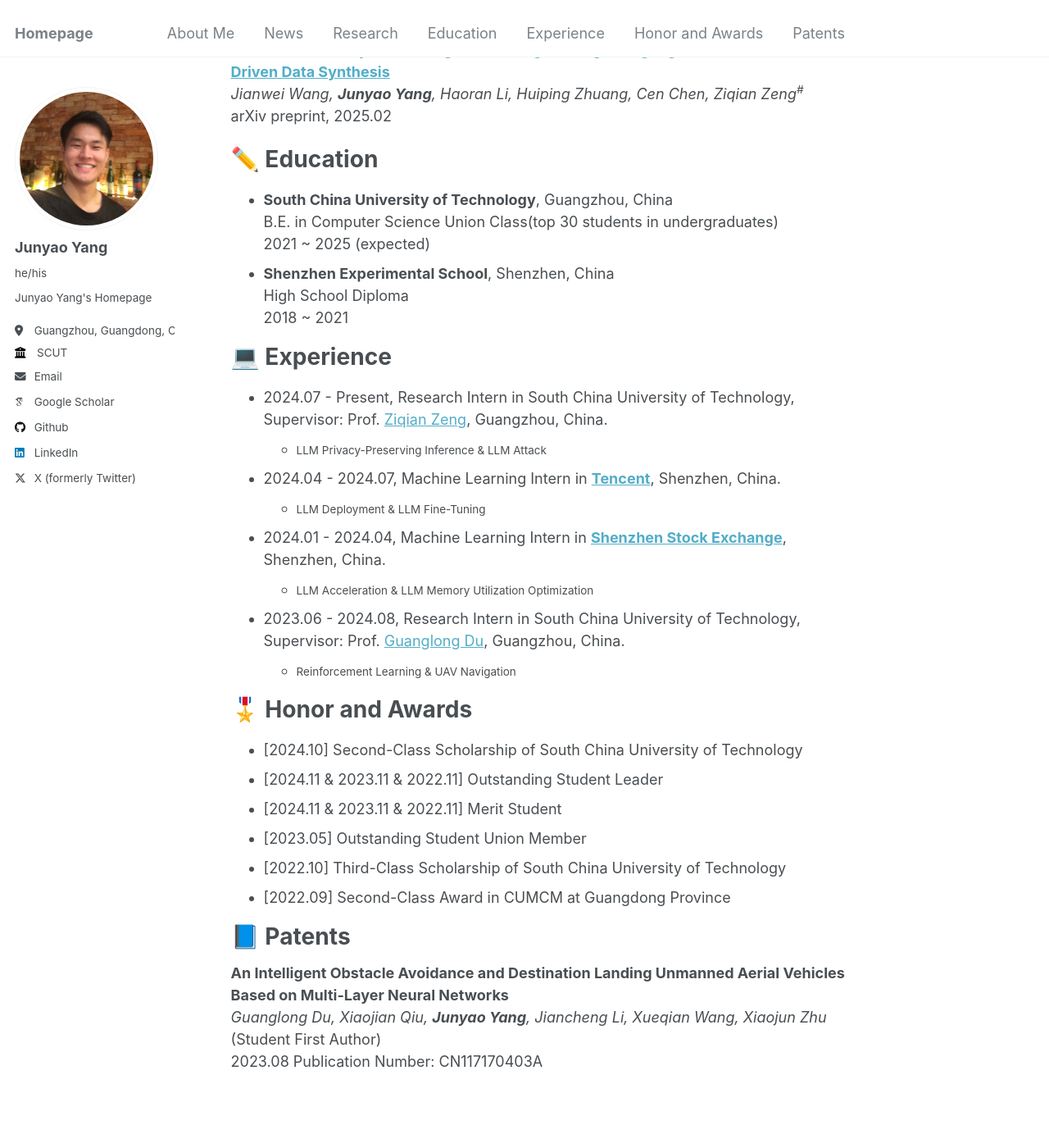
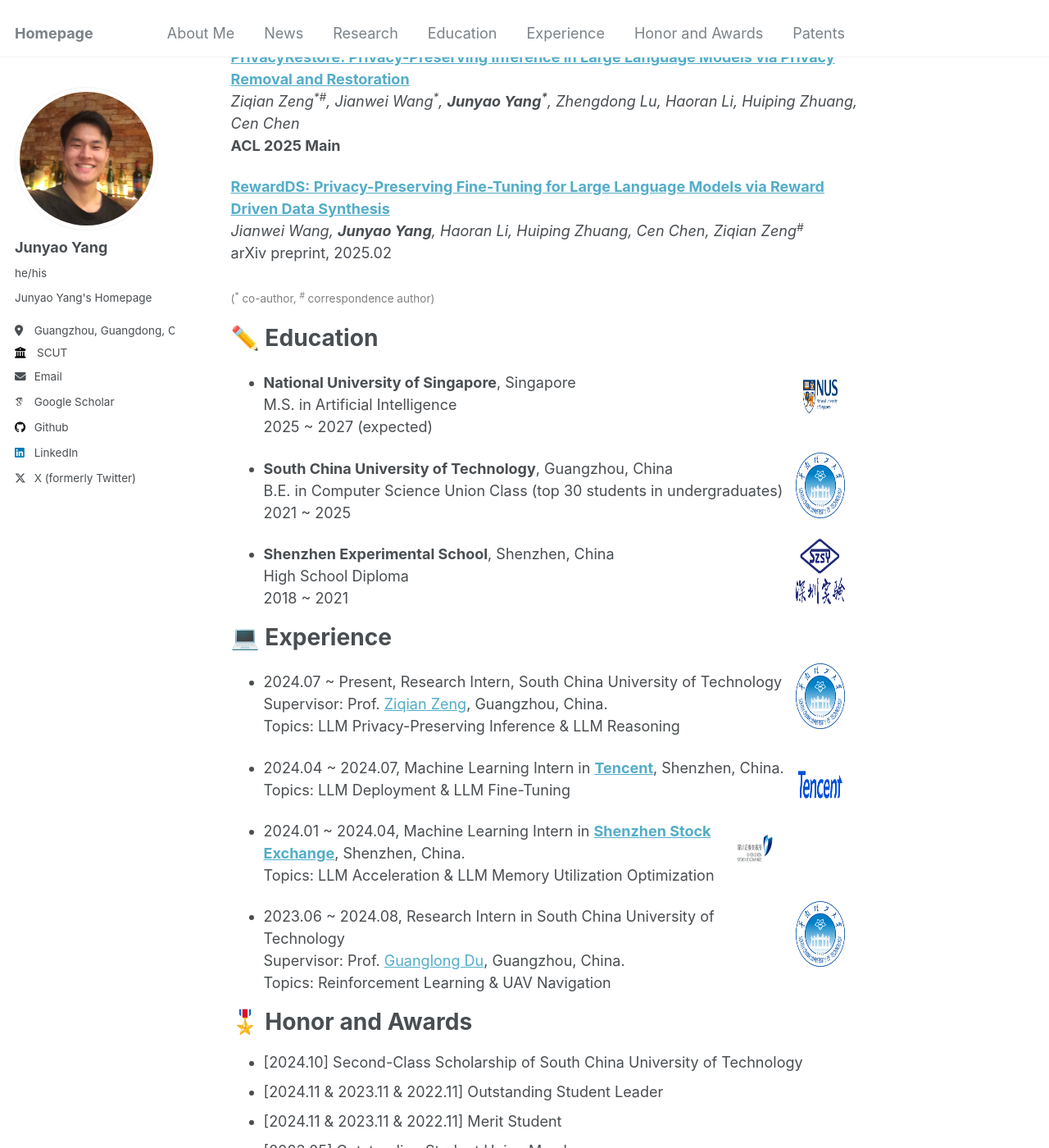
Before and after one commit to jyyang26/jyyang26.github.io, a Jekyll site: the page built from _pages/about.md, in a window 1280 px wide and 1400 px high, scrolled down 1324 px. Shown: the whole window at 82% size. Built offline with Jekyll 4.4.1, drawn with Linux system fonts in a browser that asks for light colours; some web fonts are replaced; some of the changed text lies outside the part shown.

Commit message:
Update about.md

```diff
--- a/_pages/about.md
+++ b/_pages/about.md
@@ -7,7 +7,7 @@
   - /about.html
 ---
 
-👋 Hi there, my name is Junyao Yang. I am a final-year undergraduate student in Computer Science at the School of Computer Science & Engineering, South China University of Technology (SCUT). I am also an incoming graduate student at the School of Computing, National University of Singapore(NUS), where I will be pursuing a specialization in Artificial Intelligence. My research interests lie in **Natural Language Processing** and **Language Models**. Here is my **[CV](https://drive.google.com/file/d/17UEE4NB9HbyNba8TwQ5oO3y3Tu7hwhZm/view?usp=sharing)**.
+👋 Hi there, my name is Junyao Yang. I am a final-year undergraduate student in Computer Science at the School of Computer Science & Engineering, South China University of Technology (SCUT). I am also an incoming graduate student at the School of Computing, National University of Singapore (NUS), where I will be pursuing a specialization in Artificial Intelligence. My research interests lie in **Natural Language Processing** and **Language Models**. Here is my **[CV](https://drive.google.com/file/d/17UEE4NB9HbyNba8TwQ5oO3y3Tu7hwhZm/view?usp=sharing)**.
 
 My research story revolves around **the Underlying Principles and Understanding of LLMs**, particularly focusing on how to enhance the **"Reliability"** and **"Safety"** of LLM-generated information, which connects to related areas such as **LLM Privacy** [**[PrivacyRestore](https://arxiv.org/abs/2406.01394)**, **[RewardDS](https://arxiv.org/abs/2502.18517)**], **Knowledge Editing** [In Progress] and **Malicious Attacks** [**[PrivacyRestore](https://arxiv.org/abs/2406.01394)**], of LLMs and so on:
 
@@ -19,8 +19,10 @@
 
 <!-- - [2025.02] **RewardDS** is available now! Check our work **[here](https://arxiv.org/abs/2502.18517)**! -->
 <!-- - [2024.10] **PrivactRestore** is available now! Check our work **[here](https://arxiv.org/abs/2406.01394)**! -->
+ <!--  a novel merging framework that integrates domain-specific LLMs with long Chain-of-Thought (CoT) capability while maintaining performance in their original domain! -->
 
 # 🔥 News
+- [2025.05] 🚀🚀 Check out my latest work: RCP-Merging! The paper and code will be available soon.
 - [2025.05] 🎉🎉 Successfully passed my undergraduate thesis defense!
 - [2025.05] 🎉🎉 My first Co-First-Author paper **[PrivacyRestore](https://arxiv.org/abs/2406.01394)** has been accepted to **ACL 2025 Main**! Deeply grateful to my mentor Ziqian and collaborator Jianwei! See you in Vienna!
 - [2025.02] 🚀🚀 Please check our newest papers: **[RewardDS](https://arxiv.org/abs/2502.18517)** and **[PrivacyRestore](https://arxiv.org/abs/2406.01394)**! Thanks to the help of other collaborators.
@@ -31,34 +33,70 @@
 - [2024.03] I spent a wonderful time at ShenZhen Stock Exchange as a machine learning intern!
 
 # 🧐 Research
+
+**RCP-Merging: Merging Long Chain-of-Thought Models with Domain-Specific Models by Considering Reasoning Capability as Prior**<br>
+***Junyao Yang**, Jianwei Wang, Huiping Zhuang, Cen Chen, Ziqian Zeng<sup>\#</sup>*<br>
+arXiv preprint, 2025.08 <br>
+
 **[PrivacyRestore: Privacy-Preserving Inference in Large Language Models via Privacy Removal and Restoration](https://arxiv.org/abs/2406.01394)**<br>
 *Ziqian Zeng<sup>\*\#</sup>, Jianwei Wang<sup>\*</sup>, **Junyao Yang<sup>\*</sup>**, Zhengdong Lu, Haoran Li, Huiping Zhuang, Cen Chen*<br>
 **ACL 2025 Main**<br>
-<span style="color: grey;"><sub>(<sup>\*</sup> co-author, <sup>#</sup> correspondence author)</sub></span>
+
 
 **[RewardDS: Privacy-Preserving Fine-Tuning for Large Language Models via Reward Driven Data Synthesis](https://arxiv.org/abs/2502.18517)**<br>
 *Jianwei Wang, **Junyao Yang**, Haoran Li, Huiping Zhuang, Cen Chen, Ziqian Zeng<sup>\#</sup>*<br>
 arXiv preprint, 2025.02 <br>
 
+<span style="color: grey;"><sub>(<sup>\*</sup> co-author, <sup>#</sup> correspondence author)</sub></span>
+
 ✏️ Education
 ======
+<p>
+    <img src="images/NUS.jpg" alt="NUS" style="float: right; margin-right: 20px;; width: 60px; height: 80px;">
+</p>
+- **National University of Singapore**, Singapore <br>
+  M.S. in Artificial Intelligence <br>
+  2025 ~ 2027 (expected) <br>
+<p>
+    <img src="images/South_China_University_of_Technology_Logo_(Since_2022).svg.png" alt="SCUT" style="float: right; margin-right: 20px;; width: 60px; height: 80px;">
+</p>
 - **South China University of Technology**, Guangzhou, China
-  B.E. in Computer Science Union Class(top 30 students in undergraduates)
-  2021 ~ 2025 (expected)
+  B.E. in Computer Science Union Class (top 30 students in undergraduates)
+  2021 ~ 2025
+<p>
+    <img src="images/SZSY_logo.png" alt="SZSY" style="float: right; margin-right: 20px;; width: 60px; height: 80px;">
+</p>
 - **Shenzhen Experimental School**, Shenzhen, China
   High School Diploma
   2018 ~ 2021
 
 💻 Experience
 ======
-- 2024.07 - Present, Research Intern in South China University of Technology, Supervisor: Prof. [Ziqian Zeng](https://ziqianzeng.github.io/),     Guangzhou, China.
-  - <small>LLM Privacy-Preserving Inference & LLM Attack</small>
-- 2024.04 - 2024.07, Machine Learning Intern in **[Tencent](https://kf.qq.com/)**,     Shenzhen, China.
-  - <small>LLM Deployment & LLM Fine-Tuning</small>
-- 2024.01 - 2024.04, Machine Learning Intern in **[Shenzhen Stock Exchange](https://www.szse.cn/English/index.html)**,     Shenzhen, China.
-  - <small>LLM Acceleration & LLM Memory Utilization Optimization</small>
-- 2023.06 - 2024.08, Research Intern in South China University of Technology, Supervisor: Prof. [Guanglong Du](https://www2.scut.edu.cn/duguanglong/),     Guangzhou, China.
-  - <small>Reinforcement Learning & UAV Navigation</small>
+<p>
+    <img src="images/South_China_University_of_Technology_Logo_(Since_2022).svg.png" alt="SCUT" style="float: right; margin-right: 20px;; width: 60px; height: 80px;">
+</p>
+- 2024.07 ~ Present, Research Intern, South China University of Technology <br>
+  Supervisor: Prof. [Ziqian Zeng](https://ziqianzeng.github.io/),     Guangzhou, China. <br>
+  Topics: LLM Privacy-Preserving Inference & LLM Reasoning <br>
+
+<p>
+    <img src="images/Tencent.png" alt="Tencent" style="float: right; margin-right: 20px;; width: 60px; height: 80px;">
+</p>
+- 2024.04 ~ 2024.07, Machine Learning Intern in **[Tencent](https://kf.qq.com/)**,     Shenzhen, China. <br>
+  Topics: LLM Deployment & LLM Fine-Tuning
+
+<p>
+    <img src="images/SZSE.jpg" alt="SZSE.jpg" style="float: right; margin-right: 20px;; width: 60px; height: 80px;">
+</p>
+- 2024.01 ~ 2024.04, Machine Learning Intern in **[Shenzhen Stock Exchange](https://www.szse.cn/English/index.html)**,     Shenzhen, China. <br>
+  Topics: LLM Acceleration & LLM Memory Utilization Optimization
+
+<p>
+    <img src="images/South_China_University_of_Technology_Logo_(Since_2022).svg.png" alt="SCUT" style="float: right; margin-right: 20px;; width: 60px; height: 80px;">
+</p>
+- 2023.06 ~ 2024.08, Research Intern in South China University of Technology <br>
+  Supervisor: Prof. [Guanglong Du](https://www2.scut.edu.cn/duguanglong/),     Guangzhou, China. <br>
+  Topics: Reinforcement Learning & UAV Navigation
 
 
 🎖️ Honor and Awards
```
